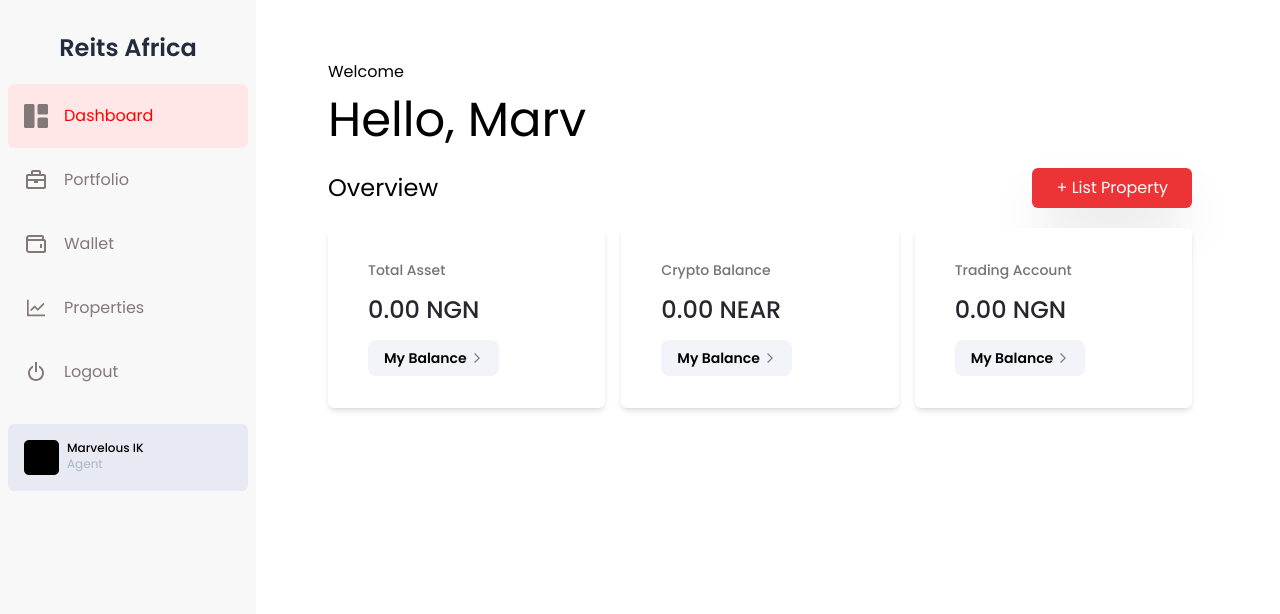
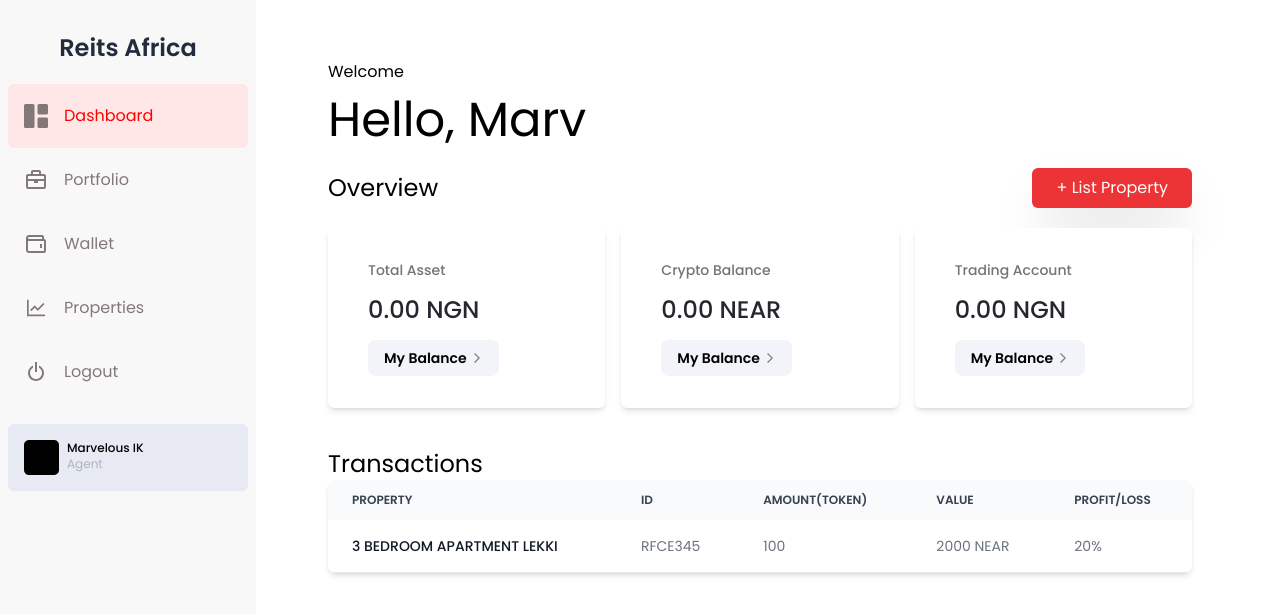
Before and after one commit to Grants-Projects/reits-africa-frontend, a Next.js app: page / in a window 1280 px wide. Shown: the top 614 px of the page. Built offline with nearby package versions, Linux system fonts and the light colour scheme.

Commit message:
added table: dashboard overview

```diff
--- a/components/Feed/Feed.js
+++ b/components/Feed/Feed.js
@@ -1,11 +1,12 @@
 import DashboardOverview from 'pages/dashboard';
+import Transactions from 'pages/transactions';
 
 export default function Feed() {
   return (
     <div className='md:9/12 md:ml-40 lg:ml-60 px-10 mt-10 max-w-[2560px]'>
       <div className='flex flex-col xxl:ml-60'>
         <DashboardOverview />
-        {/* Transactions */}
+        <Transactions />
       </div>
     </div>
   );
--- a/components/Sidebar/Sidebar.js
+++ b/components/Sidebar/Sidebar.js
@@ -6,7 +6,7 @@ import SidebarLink from '@/components/SidebarLink/SidebarLink';
 
 export default function Sidebar() {
   return (
-    <div className='w-full md:w-1/5 bg-[#F8F8F8] text-[#837878] px-2 text-center fixed bottom-0 md:pt-8 md:top-0 md:left-0 h-16 md:h-screen'>
+    <div className='z-50 w-full md:w-1/5 bg-[#F8F8F8] text-[#837878] px-2 text-center fixed bottom-0 md:pt-8 md:top-0 md:left-0 h-16 md:h-screen'>
       <div className='flex flex-row justify-between md:flex-col md:relative'>
         <h2 className='hidden md:block text-[#232C3D] text-base lg:text-2xl font-semibold mb-5'>
           Reits Africa
--- a/pages/dashboard/index.js
+++ b/pages/dashboard/index.js
@@ -3,7 +3,7 @@ import { data } from '../../data';
 
 export default function Dashboard() {
   return (
-    <div className='mb-32'>
+    <div className='mb-10'>
       <div>
         <h1 className='text-base mt-5'>Welcome</h1>
         <h2 className='text-[28px] md:text-[48px]'>Hello, Marv</h2>
--- /dev/null
+++ b/pages/transactions/index.js
@@ -0,0 +1,44 @@
+export default function Transactions() {
+  return (
+    <div className='mb-32'>
+      <h3 className='text-lg md:text-2xl'>Transactions</h3>
+      <div className='overflow-x-auto relative shadow-md sm:rounded-lg'>
+        <table className='w-full text-sm text-left text-gray-500 dark:text-gray-400'>
+          <thead className='text-xs text-gray-700 uppercase bg-gray-50 dark:bg-gray-700 dark:text-gray-400'>
+            <tr>
+              <th scope='col' className='py-3 px-6'>
+                Property
+              </th>
+              <th scope='col' className='py-3 px-6'>
+                ID
+              </th>
+              <th scope='col' className='py-3 px-6'>
+                AMOUNT(TOKEN)
+              </th>
+              <th scope='col' className='py-3 px-6'>
+                VALUE
+              </th>
+              <th scope='col' className='py-3 px-6'>
+                PROFIT/LOSS
+              </th>
+            </tr>
+          </thead>
+          <tbody>
+            <tr className='bg-white border-b dark:bg-gray-900 dark:border-gray-700'>
+              <th
+                scope='row'
+                className='py-4 px-6 font-medium text-gray-900 whitespace-nowrap dark:text-white'
+              >
+                3 BEDROOM APARTMENT LEKKI
+              </th>
+              <td className='py-4 px-6'>RFCE345</td>
+              <td className='py-4 px-6'>100</td>
+              <td className='py-4 px-6'>2000 NEAR</td>
+              <td className='py-4 px-6'>20%</td>
+            </tr>
+          </tbody>
+        </table>
+      </div>
+    </div>
+  );
+}
```
